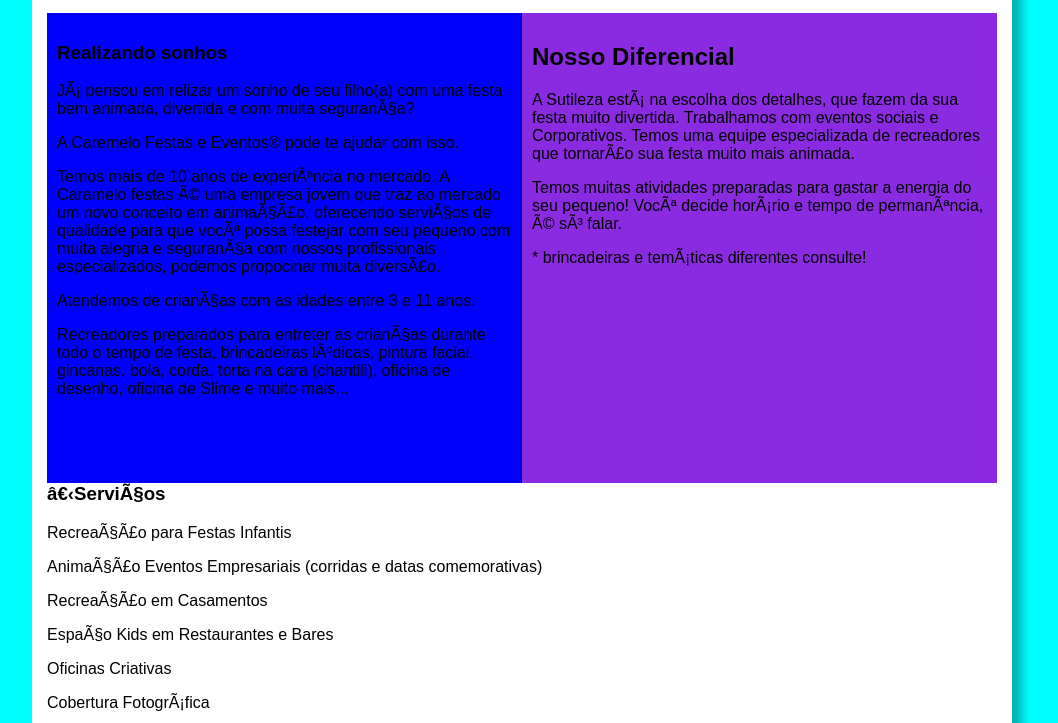
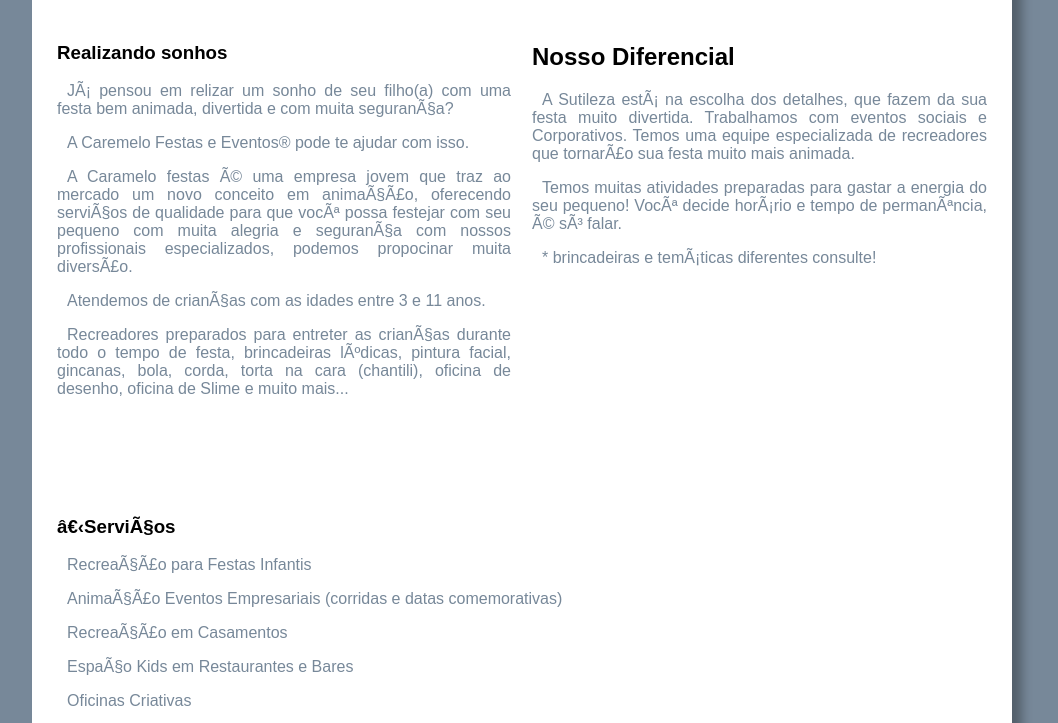
Before and after one commit to ValmirBP/CarameloWebSite, a plain HTML site: page views/index.html in a window 1280 px wide. Shown: the part 188-911 px from the top of the page, without its empty margins (118-1176 px from the left). Drawn offline with Linux system fonts and the light colour scheme.

Commit message:
text side by side

```diff
--- a/css/style.css
+++ b/css/style.css
@@ -1,8 +1,14 @@
 @charset "utf-8";
 body {
     font-family: Arial, Helvetica, sans-serif;
-    background-color: aqua;
-    color: black;
+    background-color: lightslategray;
+}
+
+p {
+    text-align: justify;
+    font-size: 12pt;
+    text-indent: 10px;
+    color: lightslategray;
 }
 
 div#main {
@@ -14,22 +20,25 @@
 }
 
 section#head {
-    background-color: blue;
     display: block;
     float: left;
-    border-right: 1px solid black;
     padding: 10px;
     width: 454px;
     height: 450px;
 }
 
 aside#dif {
-    background-color: blueviolet;
     display: block;
     float: right;
     padding: 10px;
     width: 455px;
     height: 450px;
+}
+
+article#services {
+    display: block;
+    padding: 10px;
+    margin-top: 490px;
 }
 
 footer#footer-main {
--- a/views/index.html
+++ b/views/index.html
@@ -12,7 +12,7 @@
         <header id="mainHead">
             <h1> A diversão não pode parar</h1>
             <nav id="menu">
-                <h1>menu principal</h1>
+                <h1>Menu principal</h1>
                 <ul type="disc">
                     <li><a href="index.html#dreams">Quem somos</a></li>
                     <li> <a href="index.html#services">Nossos seviços</a></li>
@@ -27,8 +27,8 @@
 
                 <p> Já pensou em relizar um sonho de seu filho(a) com uma festa bem animada, divertida e com muita segurança?</P>
                 <p> A Caremelo Festas e Eventos&reg; pode te ajudar com isso.</p>
-                <p> Temos mais de 10 anos de experiência no mercado. A Caramelo festas é uma empresa jovem que traz ao mercado um novo conceito em animação, oferecendo serviços de qualidade para que você possa festejar com seu pequeno com muita alegria e
-                    segurança com nossos profissionais especializados, podemos propocinar muita diversão.</p>
+                <p>A Caramelo festas é uma empresa jovem que traz ao mercado um novo conceito em animação, oferecendo serviços de qualidade para que você possa festejar com seu pequeno com muita alegria e segurança com nossos profissionais especializados,
+                    podemos propocinar muita diversão.</p>
 
                 <p>Atendemos de crianças com as idades entre 3 e 11 anos. </p>
 
@@ -39,7 +39,7 @@
 
         <aside id="dif">
 
-            <h2>Nosso Diferencial</h2>
+            <h1>Nosso Diferencial</h1>
 
             <p> A Sutileza está na escolha dos detalhes, que fazem da sua festa muito divertida. Trabalhamos com eventos sociais e Corporativos. Temos uma equipe especializada de recreadores que tornarão sua festa muito mais animada. <br>
                 <p> Temos muitas atividades preparadas para gastar a energia do seu pequeno! Você decide horário e tempo de permanência, é só falar.</p>
@@ -99,9 +99,9 @@
 
         <footer id="footer-main">
             <p>
-                Copyright&copy; 2020 desenvolvido por valmir <br>
-                <a href="https://www.linkedin.com/in/valmir-barros/" target="_blank">LikedIn</a><br>
-                <a href="https://www.facebook.com/valmir.barros.169/" target="_blank">Facebook</a><br>
+                Copyright&copy; 2020 desenvolvido por Valmir de Barros Pedro <br>
+                <a href="https://www.linkedin.com/in/valmir-barros/" target="_blank">LikedIn</a>
+                <a href="https://www.facebook.com/valmir.barros.169/" target="_blank">Facebook</a>
                 <a href="https://github.com/ValmirBP" target="_blank">GitHub</a>
             </p>
         </footer>
```
